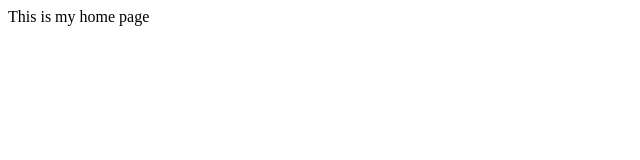
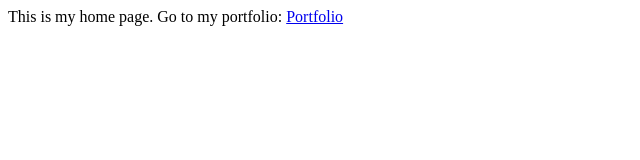
Before and after one commit to webcert/webcert, a plain HTML site: page index.html in a window 1280 px wide. Shown: the whole page, without its empty margins (0-640 px from the left). Drawn offline with Linux system fonts and the light colour scheme.

Commit message:
Add link to portfolio
Added link

```diff
--- a/index.html
+++ b/index.html
@@ -5,6 +5,6 @@
 <meta charset="UTF-8">
 </head>
 <body>
-This is my home page
+This is my home page. Go to my portfolio: <a href="	https://webcert.github.io/portfolio">Portfolio</a>
 </body>
 </html>
```
